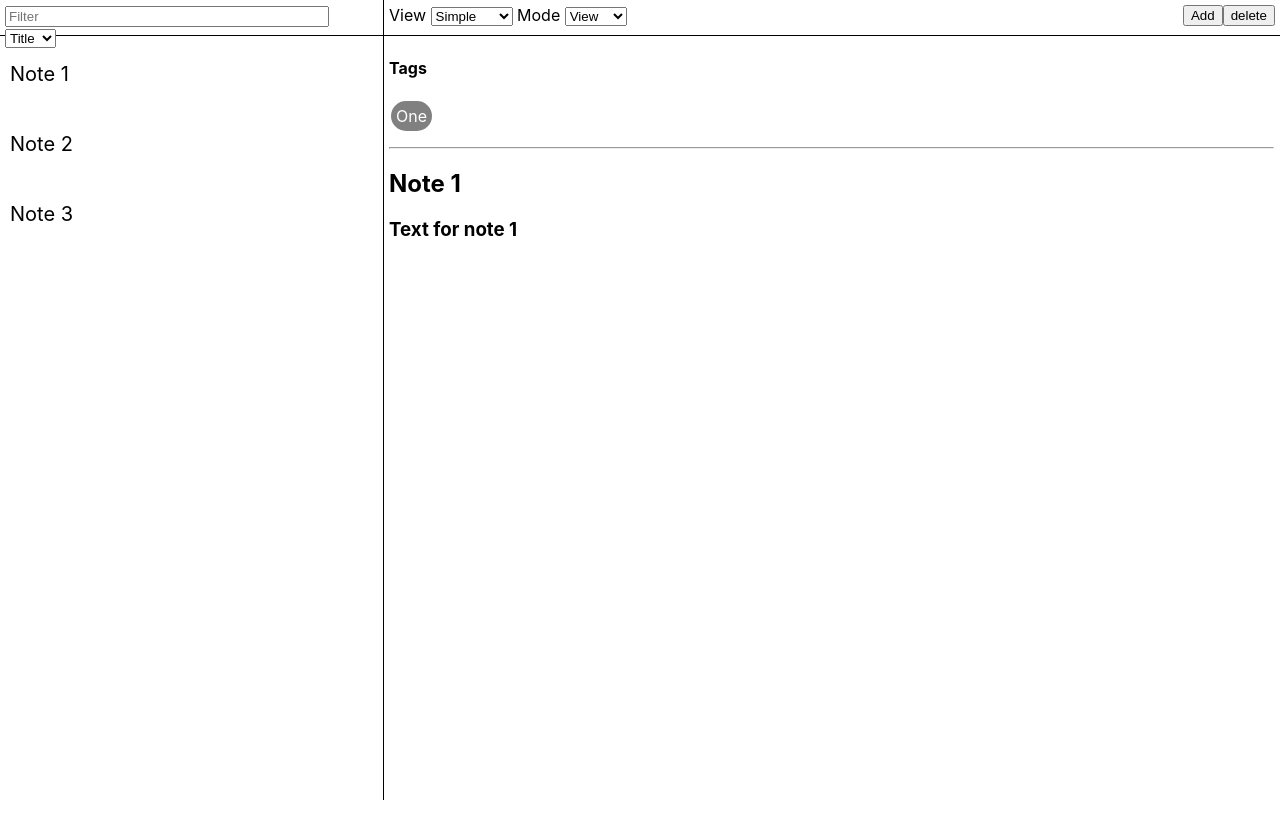
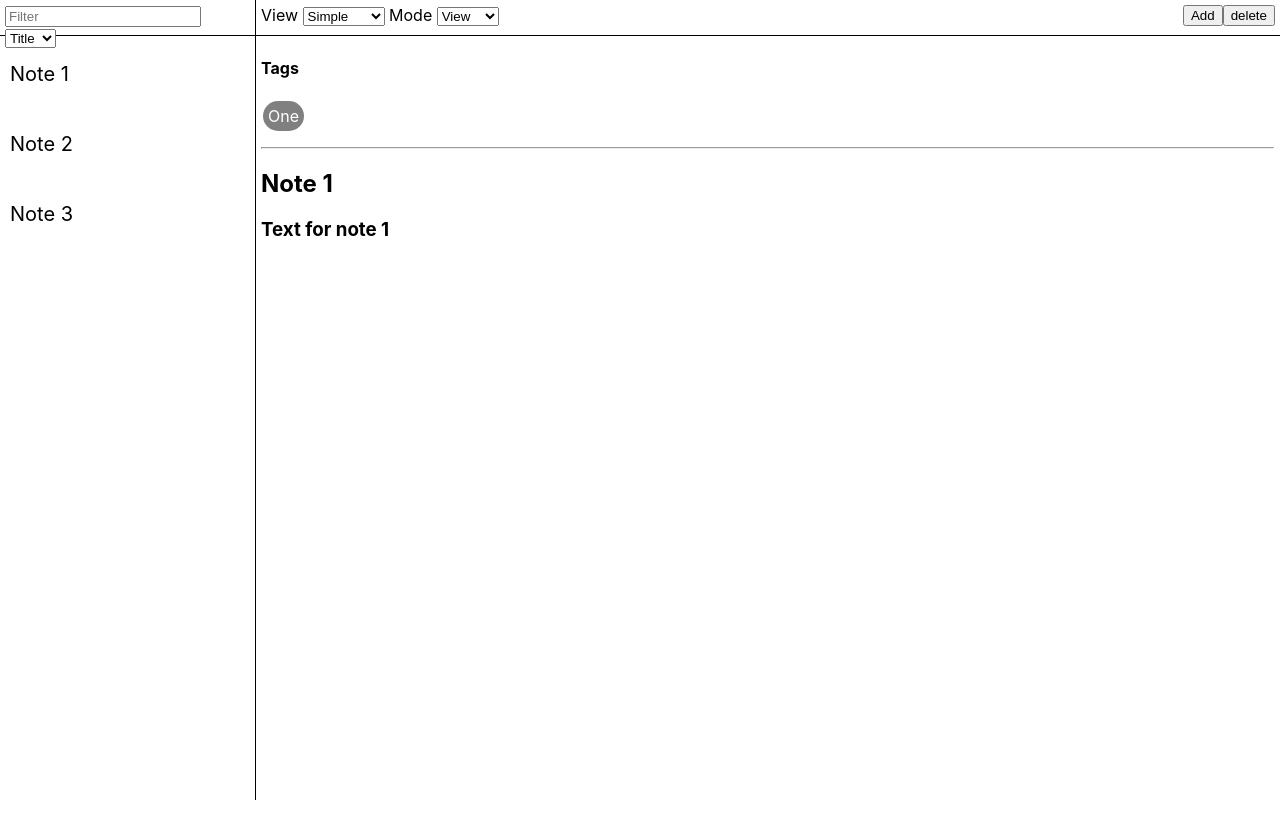
Before and after one commit to AlexandrLogunov97/Notebook, a React (Create React App) app: page / in a window 1280 px wide. Shown: the top 838 px of the page. Built offline with nearby package versions, Linux system fonts and the light colour scheme.

Commit message:
size change

```diff
--- a/src/App.css
+++ b/src/App.css
@@ -8,7 +8,7 @@
 }
 .panel-left{
   float: left;
-  width: calc(30% - 1px);
+  width: calc(20% - 1px);
   height: 100vh;
   border-right: 1px solid black;
 }
@@ -41,7 +41,7 @@
 .panel-right{
   float: left;
   height: 100vh;
-  width: 70%;
+  width: 80%;
 }
 .tag{
   cursor: pointer;
```
